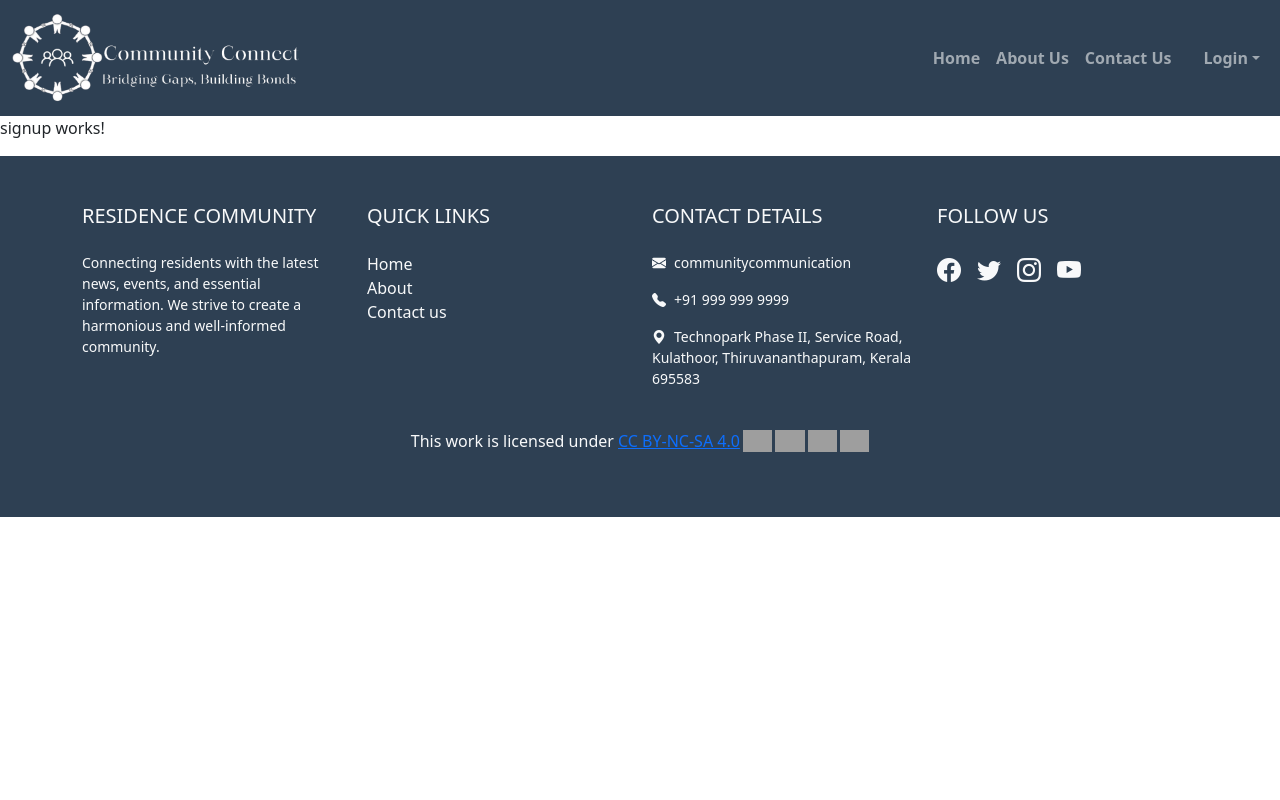
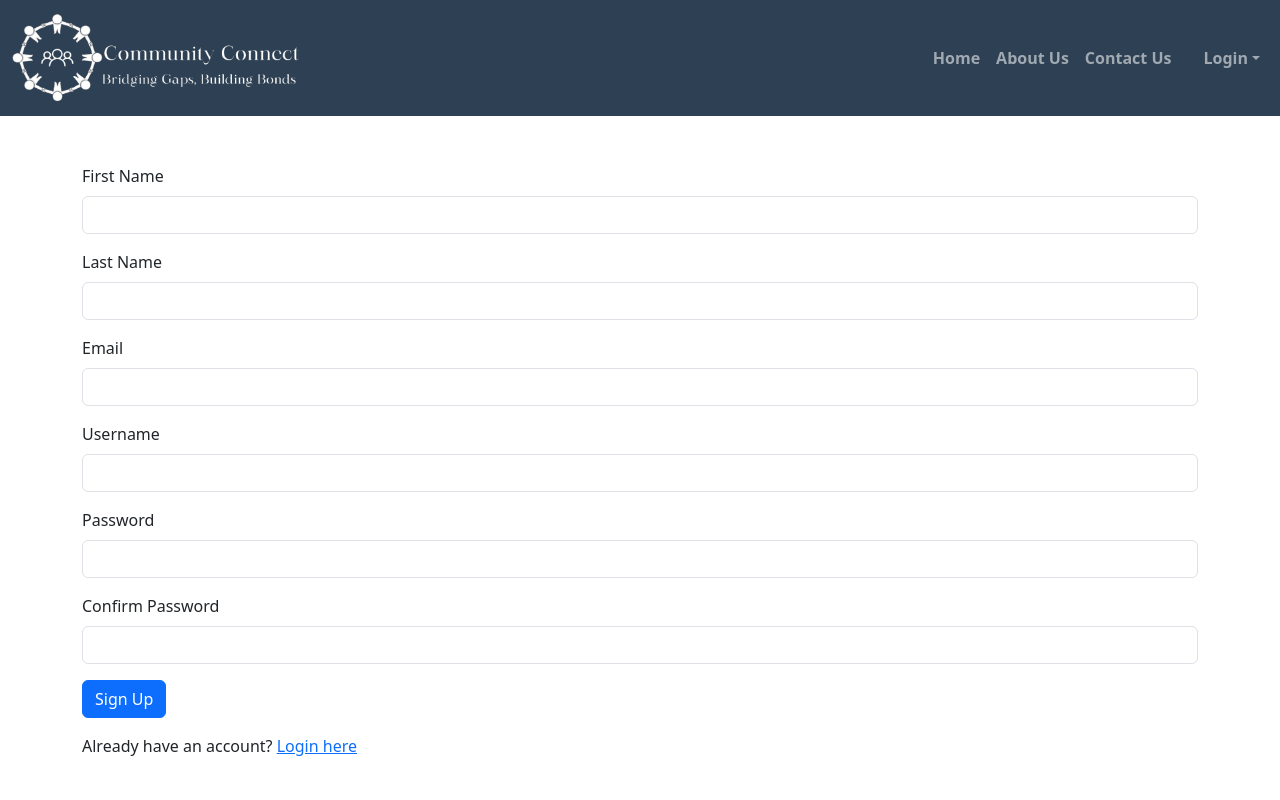
Before and after one commit to 19kummitha/CapstoneFrontEnd, an Angular app in the folder communityWebsite/: page /signup in a window 1280 px wide. Shown: the top 800 px of the page. Built offline with nearby package versions, Linux system fonts and the light colour scheme; grey boxes are pictures that could not be loaded.

Commit message:
created signup page which includes routing if an user alraedy registered he can login .

```diff
--- a/communityWebsite/src/app/app-routing.module.ts
+++ b/communityWebsite/src/app/app-routing.module.ts
@@ -13,7 +13,9 @@ const routes: Routes = [
   {path:'contact',component:ContactComponent},
   {path:'adminlogin',component:AdminloginComponent},
   {path:'residentlogin',component:ResidentloginComponent},
-  {path:'signup',component:SignupComponent}
+  {path:'signup',component:SignupComponent},
+  { path: '', redirectTo: '/signup', pathMatch: 'full' },
+  { path: '', redirectTo: '/residnetlogin', pathMatch: 'full' }
 ];
 
 @NgModule({
--- a/communityWebsite/src/app/components/adminlogin/adminlogin.component.html
+++ b/communityWebsite/src/app/components/adminlogin/adminlogin.component.html
@@ -11,6 +11,8 @@
         <div class="loginbtn">
             <button type="submit" class="btn btn-primary">Login</button>
         </div>
-
+        <div class="mt-3">
+            <p>Don't have an account? <a routerLink="/signup">Sign up here</a></p>
+          </div>
     </form>
 </div>
--- a/communityWebsite/src/app/components/residentlogin/residentlogin.component.html
+++ b/communityWebsite/src/app/components/residentlogin/residentlogin.component.html
@@ -11,6 +11,8 @@
         <div class="loginbtn">
             <button type="submit" class="btn btn-primary">Login</button>
         </div>
-
+        <div class="mt-3">
+            <p>Don't have an account? <a routerLink="/signup">Sign up here</a></p>
+          </div>
     </form>
 </div>
--- a/communityWebsite/src/app/components/residentlogin/residentlogin.component.ts
+++ b/communityWebsite/src/app/components/residentlogin/residentlogin.component.ts
@@ -1,4 +1,5 @@
 import { Component } from '@angular/core';
+import { Router } from '@angular/router';
 
 @Component({
   selector: 'app-residentlogin',
@@ -6,5 +7,9 @@ import { Component } from '@angular/core';
   styleUrl: './residentlogin.component.css'
 })
 export class ResidentloginComponent {
+  constructor(private router: Router) { }
 
+  onSubmit() {
+    this.router.navigate(['/login']);
 }
+}
--- a/communityWebsite/src/app/components/signup/signup.component.html
+++ b/communityWebsite/src/app/components/signup/signup.component.html
@@ -1 +1,34 @@
-<p>signup works!</p>
+<div class="container my-5">
+    <form>
+      <div class="mb-3">
+        <label for="firstname" class="form-label">First Name</label>
+        <input type="text" class="form-control" id="firstname">
+      </div>
+      <div class="mb-3">
+        <label for="lastname" class="form-label">Last Name</label>
+        <input type="text" class="form-control" id="lastname">
+      </div>
+      <div class="mb-3">
+        <label for="emailInput" class="form-label">Email</label>
+        <input type="email" class="form-control" id="emailInput">
+      </div>
+      <div class="mb-3">
+        <label for="username" class="form-label">Username</label>
+        <input type="text" class="form-control" id="username">
+      </div>
+      <div class="mb-3">
+        <label for="InputPassword1" class="form-label">Password</label>
+        <input type="password" class="form-control" id="InputPassword1">
+      </div>
+      <div class="mb-3">
+        <label for="ConfirmPassword1" class="form-label">Confirm Password</label>
+        <input type="password" class="form-control" id="ConfirmPassword1">
+      </div>
+      <div class="signpubtn">
+        <button type="submit" class="btn btn-primary">Sign Up</button>
+      </div>
+      <div class="mt-3">
+        <p>Already have an account? <a routerLink="/residentlogin">Login here</a></p>
+      </div>
+    </form>
+  </div>
--- a/communityWebsite/src/app/components/signup/signup.component.ts
+++ b/communityWebsite/src/app/components/signup/signup.component.ts
@@ -1,4 +1,5 @@
 import { Component } from '@angular/core';
+import { Router } from '@angular/router';
 
 @Component({
   selector: 'app-signup',
@@ -6,5 +7,9 @@ import { Component } from '@angular/core';
   styleUrl: './signup.component.css'
 })
 export class SignupComponent {
+  constructor(private router: Router) { }
 
+  onSubmit() {
+    this.router.navigate(['/login']);
 }
+}
```
